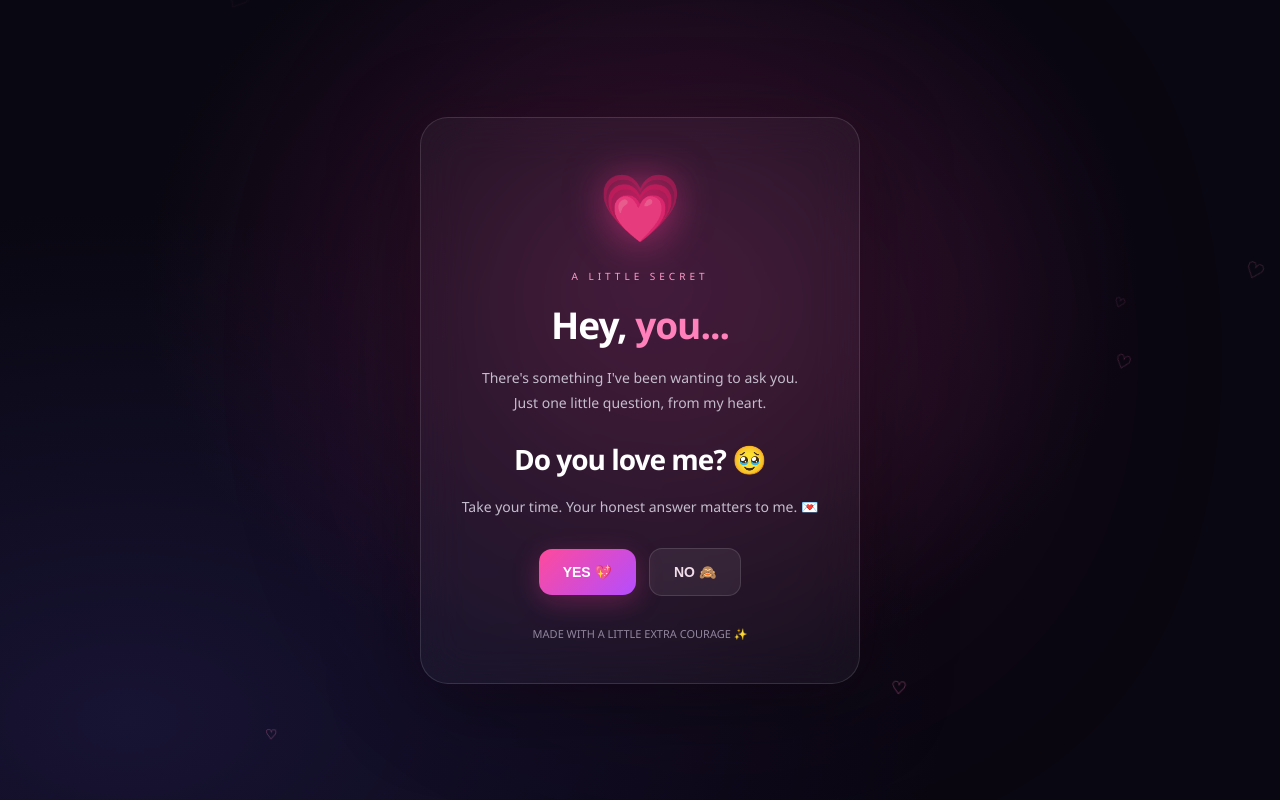
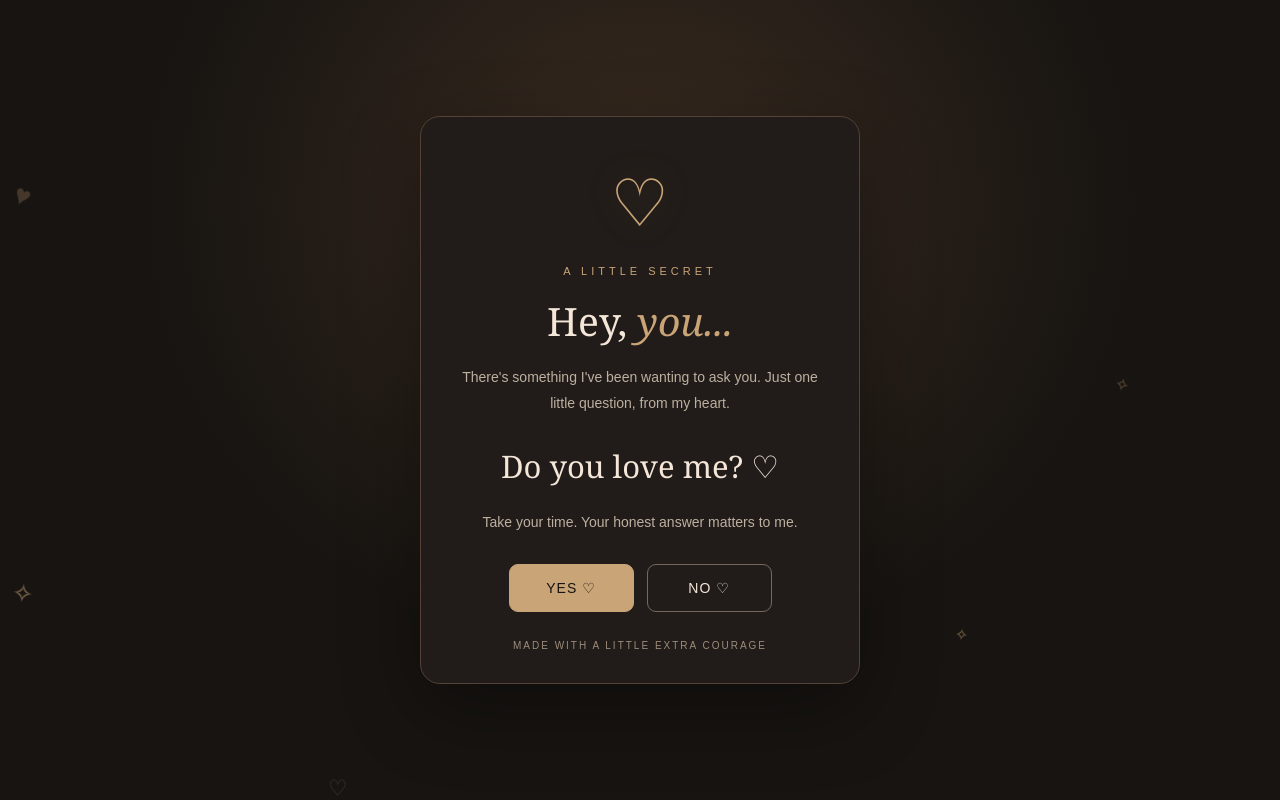
Before and after one commit to officiallyhrithik/mine, a plain HTML site: page index.html in a window 1280 px wide. Drawn offline with Linux system fonts and the light colour scheme.

Commit message:
Refactor HTML structure and styles for better UX
Updated styles and structure for improved layout and visuals. Changed heart symbols and button texts for a more engaging user experience.

```diff
--- a/index.html
+++ b/index.html
@@ -4,45 +4,46 @@
 <head>
   <meta charset="UTF-8">
   <meta name="viewport" content="width=device-width, initial-scale=1.0">
-<title>A Little Question 💗</title>
+  <meta name="theme-color" content="#171411">
+  <title>A Little Question ♡</title>
 
   <style>
-* { box-sizing: border-box; }
+    :root {
+      --bg: #171411;
+      --card: #211c19;
+      --gold: #C9A477;
+      --gold-light: #D8B98D;
+      --cream: #F4E6D8;
+      --muted: #BDB0A0;
+      --border: #544137;
+    }
 
-:root {
-  --pink: #ff5caa;
-  --purple: #9c65ff;
-  --bg: #090711;
+    * {
+      box-sizing: border-box;
     }
 
     body {
       margin: 0;
       min-height: 100vh;
-  overflow: hidden;
+      padding: 22px;
       display: grid;
       place-items: center;
-  font-family: "Segoe UI", sans-serif;
-  color: white;
+      overflow-x: hidden;
+      color: var(--cream);
       background:
-    radial-gradient(ellipse at 50% 35%, #32122f 0%, transparent 55%),
-    radial-gradient(ellipse at 10% 90%, #171333 0%, transparent 50%),
+        radial-gradient(
+          ellipse at 50% 25%,
+          #392b20 0%,
+          transparent 55%
+        ),
         var(--bg);
+      font-family: Georgia, "Times New Roman", serif;
     }
 
-.aurora {
-  position: fixed;
-  width: 340px;
-  height: 340px;
-  border-radius: 50%;
-  background: #ff3d9b;
-  filter: blur(130px);
-  opacity: .16;
-  animation: aurora 7s ease-in-out infinite alternate;
-  pointer-events: none;
-}
-
-@keyframes aurora {
-  to { transform: translate(100px, -50px) scale(1.25); }
+    button {
+      font: inherit;
+      cursor: pointer;
+      -webkit-tap-highlight-color: transparent;
     }
 
     #particles {
@@ -50,160 +51,198 @@ body {
       inset: 0;
       overflow: hidden;
       pointer-events: none;
+      z-index: 0;
     }
 
     .particle {
       position: absolute;
-  bottom: -30px;
-  color: #ff79b8;
+      bottom: -35px;
+      color: var(--gold);
       opacity: 0;
-  animation: floatUp linear forwards;
+      animation: float-up linear forwards;
     }
 
-@keyframes floatUp {
+    @keyframes float-up {
       10% { opacity: .7; }
       100% {
-    transform: translateY(-110vh) rotate(35deg);
+        transform: translateY(-115vh) rotate(35deg);
         opacity: 0;
       }
     }
 
     .card {
       position: relative;
-  z-index: 2;
-  width: min(440px, calc(100% - 34px));
-  padding: 42px 25px;
+      z-index: 1;
+      width: min(440px, 100%);
+      padding: 42px 27px 32px;
       text-align: center;
-  border: 1px solid #ffffff20;
-  border-radius: 28px;
-  background: #ffffff09;
-  backdrop-filter: blur(22px);
-  box-shadow: 0 20px 90px #0006, 0 0 50px #ff4a9b0b;
-  animation: appear 1s ease both;
+      background: var(--card);
+      border: 1px solid var(--border);
+      border-radius: 20px;
+      box-shadow: 0 25px 80px #0005;
+      animation: enter 1s ease both;
     }
 
-@keyframes appear {
-  from { opacity: 0; transform: translateY(22px) scale(.96); }
-  to { opacity: 1; transform: translateY(0) scale(1); }
+    @keyframes enter {
+      from {
+        opacity: 0;
+        transform: translateY(18px);
+      }
+      to {
+        opacity: 1;
+        transform: translateY(0);
+      }
     }
 
     .heart {
-  font-size: 66px;
       display: inline-block;
-  filter: drop-shadow(0 0 20px #ff3c98aa);
-  animation: heartbeat 1.5s ease-in-out infinite;
+      font-size: 62px;
+      color: var(--gold);
+      filter: drop-shadow(0 0 15px #C9A47740);
+      animation: heartbeat 2s ease-in-out infinite;
     }
 
     @keyframes heartbeat {
       0%, 100% { transform: scale(1); }
-  15% { transform: scale(1.13); }
+      15% { transform: scale(1.1); }
       30% { transform: scale(1); }
-  45% { transform: scale(1.08); }
+      45% { transform: scale(1.06); }
     }
 
-.tag {
-  color: #ff9ccc;
+    .eyebrow {
+      margin: 20px 0 17px;
+      color: var(--gold);
+      font: 11px/1.5 Arial, sans-serif;
       letter-spacing: 4px;
-  font-size: 10px;
-  margin: 19px 0;
     }
 
     h1 {
-  font-size: clamp(27px, 7vw, 37px);
+      margin: 10px 0;
+      font-size: clamp(30px, 8vw, 39px);
       line-height: 1.25;
-  margin: 12px 0;
-  letter-spacing: -1px;
+      font-weight: normal;
     }
 
     h1 span {
-  color: #ff80bb;
+      color: var(--gold);
+      font-style: italic;
     }
 
     .description {
-  color: #c5bdce;
-  line-height: 1.8;
-  font-size: 14px;
-  margin: 17px auto 26px;
+      margin: 18px auto;
+      color: var(--muted);
+      font: 14px/1.9 Arial, sans-serif;
+    }
+
+    .question {
+      margin: 28px 0 22px;
+      color: var(--cream);
+      font-size: clamp(25px, 6vw, 31px);
+      font-weight: normal;
     }
 
     .buttons {
       display: flex;
       justify-content: center;
       align-items: center;
+      flex-wrap: wrap;
       gap: 13px;
-  flex-wrap: wrap;
-  min-height: 55px;
+      margin-top: 28px;
     }
 
-button {
-  border: 0;
-  border-radius: 13px;
-  padding: 15px 24px;
-  font-weight: 700;
-  font-size: 14px;
-  cursor: pointer;
-  transition: transform .2s, box-shadow .2s, background .2s;
+    .btn {
+      min-width: 125px;
+      padding: 15px 23px;
+      border-radius: 9px;
+      font: 14px Arial, sans-serif;
+      letter-spacing: 1px;
+      transition: .25s ease;
     }
 
-button:active { transform: scale(.94); }
-
     #yes {
-  color: white;
-  background: linear-gradient(135deg, #ff4a9b, #b44dff);
-  box-shadow: 0 7px 27px #ff3d9844;
+      color: var(--bg);
+      background: var(--gold);
+      border: 1px solid var(--gold);
     }
 
     #yes:hover {
+      background: var(--gold-light);
       transform: translateY(-3px);
-  box-shadow: 0 10px 35px #ff3d9877;
     }
 
     #no {
-  color: #f1dce9;
-  background: #ffffff10;
-  border: 1px solid #ffffff20;
+      color: var(--cream);
+      background: transparent;
+      border: 1px solid #79675B;
     }
 
-#no:hover { background: #ffffff1a; }
+    #no:hover {
+      border-color: var(--gold);
+    }
 
     .note {
-  font-size: 11px;
-  color: #91869d;
-  margin-top: 26px;
+      margin-top: 28px;
+      color: #9C8D7B;
+      font: 10px Arial, sans-serif;
+      letter-spacing: 2px;
     }
 
-#result { display: none; }
+    #result {
+      display: none;
+    }
 
     .big-heart {
-  font-size: 86px;
-  animation: celebrate .8s cubic-bezier(.2,1.7,.4,1) both;
+      font-size: 82px;
+      animation: celebrate .8s cubic-bezier(.2, 1.7, .4, 1) both;
     }
 
     @keyframes celebrate {
-  from { transform: scale(0) rotate(-20deg); }
-  to { transform: scale(1) rotate(0); }
+      from {
+        transform: scale(0) rotate(-18deg);
       }
-
-.shake { animation: shake .4s ease; }
-
-@keyframes shake {
-  25% { transform: translateX(-6px) rotate(-2deg); }
-  50% { transform: translateX(6px) rotate(2deg); }
-  75% { transform: translateX(-3px); }
+      to {
+        transform: scale(1) rotate(0);
+      }
     }
 
     .signature {
-  margin-top: 22px;
-  color: #ff9ccc;
+      margin: 25px 0;
+      color: var(--gold);
       font-size: 12px;
       letter-spacing: 2px;
     }
 
-#again {
-  margin-top: 10px;
-  color: white;
-  background: #ffffff12;
-  border: 1px solid #ffffff20;
+    #again, #back {
+      color: var(--cream);
+      background: transparent;
+      border: 1px solid #79675B;
+      padding: 12px 22px;
+      border-radius: 9px;
+    }
+
+    #again:hover, #back:hover {
+      border-color: var(--gold);
+    }
+
+    .shake {
+      animation: shake .35s ease;
+    }
+
+    @keyframes shake {
+      25% { transform: translateX(-5px); }
+      50% { transform: translateX(5px); }
+      75% { transform: translateX(-3px); }
+    }
+
+    @media (max-width: 380px) {
+      .card {
+        padding: 34px 18px 26px;
+      }
+
+      .btn {
+        min-width: 110px;
+        padding: 14px 18px;
+      }
     }
 
     @media (prefers-reduced-motion: reduce) {
@@ -216,123 +255,132 @@ button:active { transform: scale(.94); }
 </head>
 
 <body>
-<div class="aurora"></div>
   <div id="particles"></div>
 
   <main class="card" id="card">
     <section id="question">
-    <div class="heart">💗</div>
-    <div class="tag">A LITTLE SECRET</div>
+      <div class="heart">♡</div>
+      <div class="eyebrow">A LITTLE SECRET</div>
 
       <h1>Hey, <span>you...</span></h1>
 
       <p class="description">
-      There's something I've been wanting to ask you.<br>
+        There's something I've been wanting to ask you.
         Just one little question, from my heart.
       </p>
 
-    <h1 style="font-size:28px">
-      Do you love me? 🥹
-    </h1>
+      <h2 class="question">Do you love me? ♡</h2>
 
       <p class="description">
-      Take your time. Your honest answer matters to me. 💌
+        Take your time. Your honest answer matters to me.
       </p>
 
       <div class="buttons">
-      <button id="yes">YES 💖</button>
-      <button id="no">NO 🙈</button>
+        <button class="btn" id="yes">YES ♡</button>
+        <button class="btn" id="no">NO ♡</button>
       </div>
 
-    <div class="note">MADE WITH A LITTLE EXTRA COURAGE ✨</div>
+      <div class="note">MADE WITH A LITTLE EXTRA COURAGE</div>
     </section>
 
-  <section id="result">
-    <div class="big-heart">💖</div>
-    <div class="tag">MY HEART IS SMILING</div>
-    <h1 id="resultTitle">WAIT... REALLY?! 🥹</h1>
+    <section id="result" aria-live="polite">
+      <div class="big-heart">♡</div>
+      <div class="eyebrow">A MOMENT TO REMEMBER</div>
+
+      <h1 id="resultTitle">You just made me smile.</h1>
 
       <p class="description" id="resultText">
-      You just made this moment so special.
-      I'm smiling way too much right now. 💗
+        I can't stop smiling right now.
+        Thank you for making this moment special.
       </p>
 
-    <div class="signature">A LITTLE MOMENT, A BIG FEELING ✨</div>
-    <button id="again">Replay the magic ↻</button>
+      <div class="signature">A LITTLE MOMENT, A BIG FEELING</div>
+
+      <button id="again">Replay ♡</button>
     </section>
   </main>
 
   <script>
+    const card = document.getElementById("card");
+    const question = document.getElementById("question");
+    const result = document.getElementById("result");
     const yes = document.getElementById("yes");
     const no = document.getElementById("no");
-const question = document.getElementById("question");
-const result = document.getElementById("result");
-const card = document.getElementById("card");
     const particles = document.getElementById("particles");
 
     let noCount = 0;
     let transformed = false;
 
-function makeParticle(symbol) {
-  const p = document.createElement("span");
-  p.className = "particle";
-  p.textContent = symbol;
-  p.style.left = Math.random() * 100 + "vw";
-  p.style.fontSize = (12 + Math.random() * 22) + "px";
-  p.style.animationDuration = (4 + Math.random() * 5) + "s";
-  particles.appendChild(p);
-  setTimeout(() => p.remove(), 9500);
+    function makeParticle() {
+      const particle = document.createElement("span");
+      particle.className = "particle";
+      particle.textContent =
+        ["♡", "✧", "♥", "✦"][Math.floor(Math.random() * 4)];
+
+      particle.style.left = Math.random() * 100 + "vw";
+      particle.style.fontSize = (12 + Math.random() * 18) + "px";
+      particle.style.animationDuration = (5 + Math.random() * 4) + "s";
+
+      particles.appendChild(particle);
+      setTimeout(() => particle.remove(), 9500);
     }
 
-function heartBurst(amount = 35) {
-  const symbols = ["💗", "💕", "💖", "✨", "♡"];
+    function burst(amount) {
       for (let i = 0; i < amount; i++) {
-    setTimeout(() => {
-      makeParticle(symbols[Math.floor(Math.random() * symbols.length)]);
-    }, i * 35);
+        setTimeout(makeParticle, i * 45);
       }
     }
 
+    // Gentle floating gold details.
     setInterval(() => {
-  if (particles.childElementCount < 20) makeParticle("♡");
-}, 650);
+      if (particles.childElementCount < 18) makeParticle();
+    }, 800);
 
     yes.addEventListener("click", () => {
       question.style.display = "none";
       result.style.display = "block";
-  heartBurst(55);
+
+      document.getElementById("resultTitle").textContent =
+        "You just made me smile. ♡";
+
+      document.getElementById("resultText").textContent =
+        "I can't stop smiling right now. Thank you for making this moment special.";
+
+      burst(45);
     });
 
     no.addEventListener("click", () => {
       noCount++;
+
       card.classList.remove("shake");
       void card.offsetWidth;
       card.classList.add("shake");
 
       if (!transformed) {
         transformed = true;
-    no.textContent = "YES? 🥹💗";
-    no.style.background = "linear-gradient(135deg, #ff4a9b, #b44dff)";
-    no.style.color = "white";
-    no.style.border = "none";
-    heartBurst(12);
-  } else {
-    // Keep the answer honest and pressure-free.
+        no.textContent = "YES? ♡";
+        no.style.background = "#C9A477";
+        no.style.color = "#171411";
+        no.style.borderColor = "#C9A477";
+        burst(8);
+        return;
+      }
+
+      // After the playful transformation, respect her answer.
       question.innerHTML = `
-      <div class="heart">💌</div>
-      <div class="tag">THANK YOU FOR BEING HONEST</div>
-      <h1>It's okay. <span>Really.</span></h1>
+        <div class="heart">♡</div>
+        <div class="eyebrow">THANK YOU FOR BEING HONEST</div>
+        <h1>It's <span>okay.</span></h1>
         <p class="description">
           Your feelings matter, and I respect your answer.
-        Thank you for hearing me out. 💗
+          Thank you for hearing me out. ♡
         </p>
-      <button id="back">Go back ↶</button>
+        <button class="btn" id="back">Go back ↶</button>
       `;
 
       document.getElementById("back").addEventListener("click", () => {
         location.reload();
       });
-  }
     });
 
     document.getElementById("again").addEventListener("click", () => {
```
Lines whose indentation alone changed are shown as unchanged.
